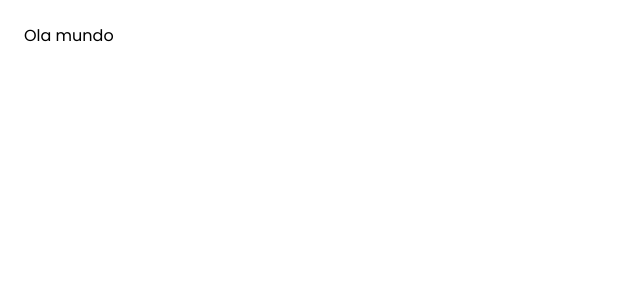
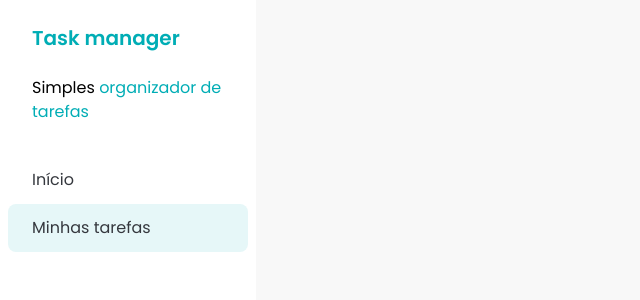
Before and after one commit to Martins-Guilherme/task-manager-vite, a React (Vite) app: page / in a window 1280 px wide. Shown: the top 300 px of the page, without its empty margins (0-640 px from the left). Built offline with nearby package versions, Linux system fonts and the light colour scheme.

Commit message:
feat: add Sidebar and SidebarButton component

```diff
--- a/src/App.jsx
+++ b/src/App.jsx
@@ -1,11 +1,12 @@
 import React from 'react'
 import ReactDOM from 'react-dom'
 import './index.css'
+import Sidebar from './components/Sidebar'
 
 function App() {
   return (
     <>
-      <h1 className="p-6">Ola mundo</h1>
+      <Sidebar />
     </>
   )
 }
--- /dev/null
+++ b/src/components/Sidebar.jsx
@@ -0,0 +1,24 @@
+import SidebarButton from './SidebarButton'
+
+function Sidebar() {
+  return (
+    <>
+      <div className="h-screen w-64 bg-white">
+        <div className="space-y-6 px-8 py-6">
+          <h1 className="text-xl font-semibold text-[#00adb5]">Task manager</h1>
+          <p>
+            Simples{' '}
+            <span className="text-[#00adb5]">organizador de tarefas</span>
+          </p>
+        </div>
+
+        <div className="flex flex-col p-2">
+          <SidebarButton variant="unselected">Início</SidebarButton>
+          <SidebarButton variant="selected">Minhas tarefas</SidebarButton>
+        </div>
+      </div>
+    </>
+  )
+}
+
+export default Sidebar
--- /dev/null
+++ b/src/components/SidebarButton.jsx
@@ -0,0 +1,31 @@
+function SidebarButton({ children, variant }) {
+  const getVariantClasses = () => {
+    if (variant == 'unselected') {
+      return 'text-[#35383E]'
+    }
+    if (variant == 'selected') {
+      return 'bg-[#E6F7F8] text-[#00ADB5]'
+    }
+  }
+  return (
+    <>
+      <a
+        href="#"
+        className={`rounded-lg px-6 py-3 text-[#35383E] ${getVariantClasses()}`}
+      >
+        {children}
+      </a>
+    </>
+  )
+}
+
+export default SidebarButton
+
+{
+  /* <a
+            href="/tasks"
+            className="rounded-lg bg-[#E6F7F8] px-6 py-3 text-[#00ADB5]"
+          >
+            Minhas tarefas
+          </a> */
+}
--- a/src/index.css
+++ b/src/index.css
@@ -130,6 +130,7 @@
   }
 
   body {
+    @apply bg-[#f8f8f8];
     font-family: 'Poppins', sans-serif;
   }
 }
```
